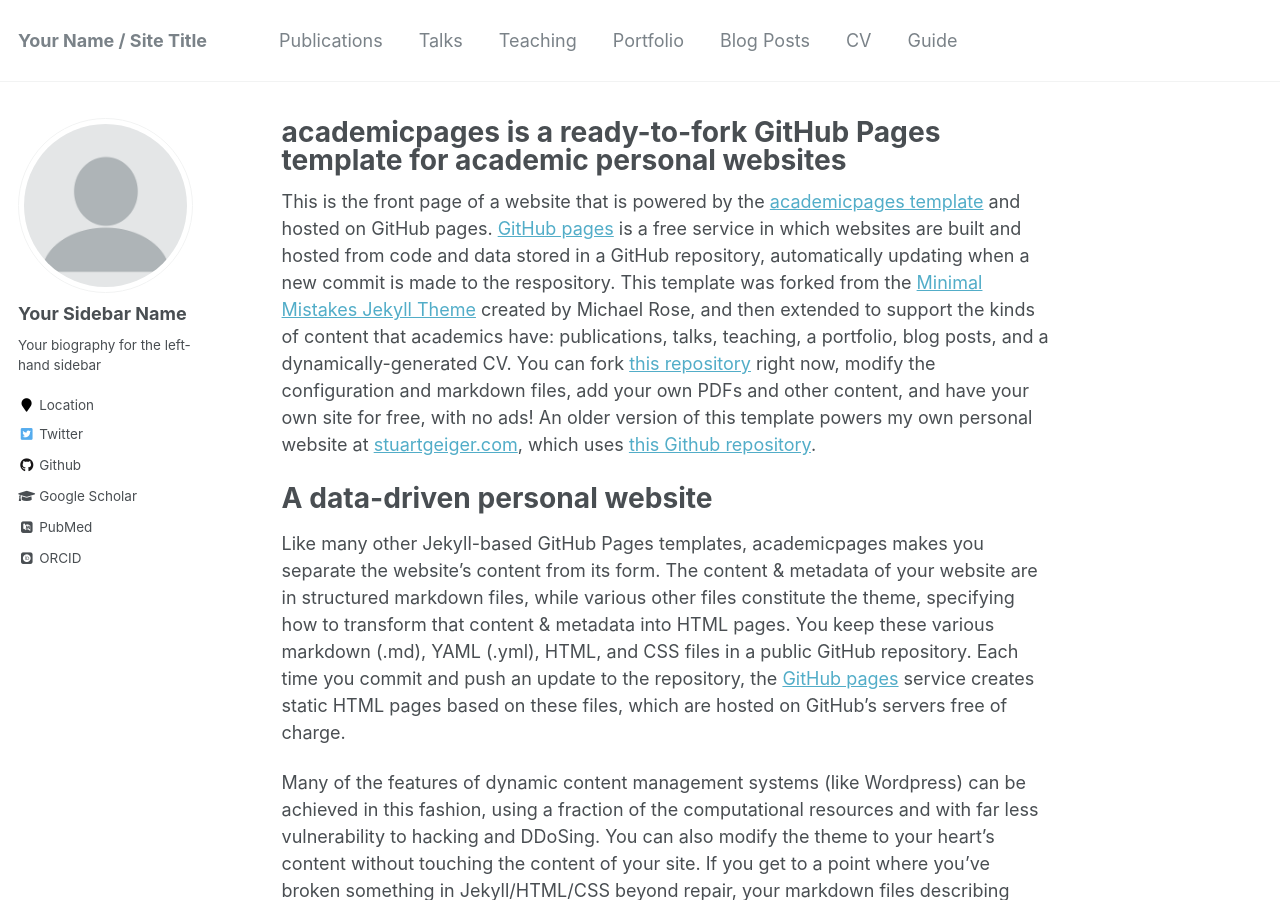
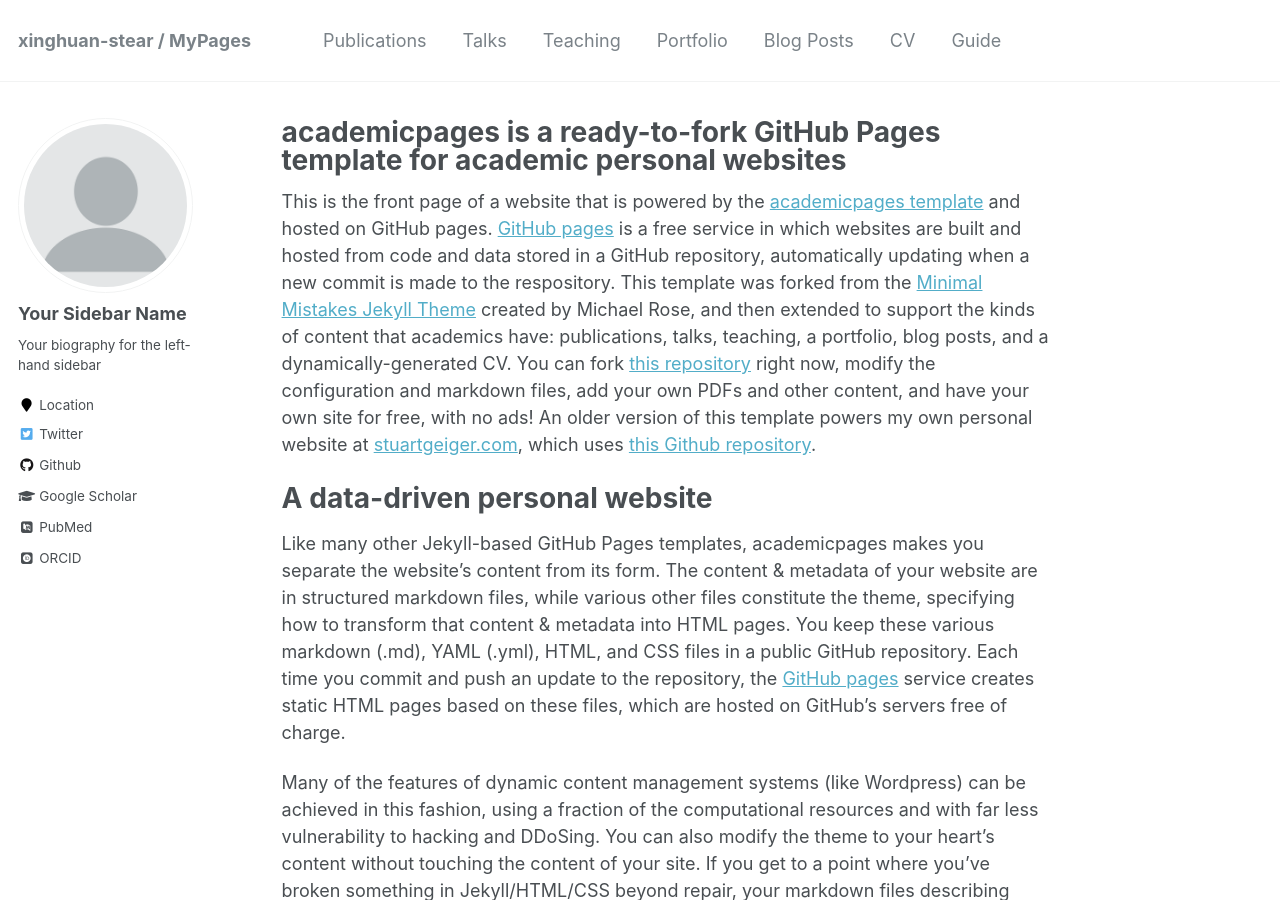
Before and after one commit to xinghuan-stear/xinghuan-stear.github.io, a Jekyll site: the page built from _pages/about.md, in a window 1280 px wide and 900 px high. Built offline with Jekyll 4.4.1, drawn with Linux system fonts in a browser that asks for light colours; some web fonts are replaced.

Commit message:
Update _config.yml

```diff
--- a/_config.yml
+++ b/_config.yml
@@ -7,7 +7,7 @@
 
 # Site Settings
 locale                   : "en-US"
-title                    : "Your Name / Site Title"
+title                    : "xinghuan-stear / MyPages"
 title_separator          : "-"
 name                     : &name "Your Name"
 description              : &description "personal description"
```
